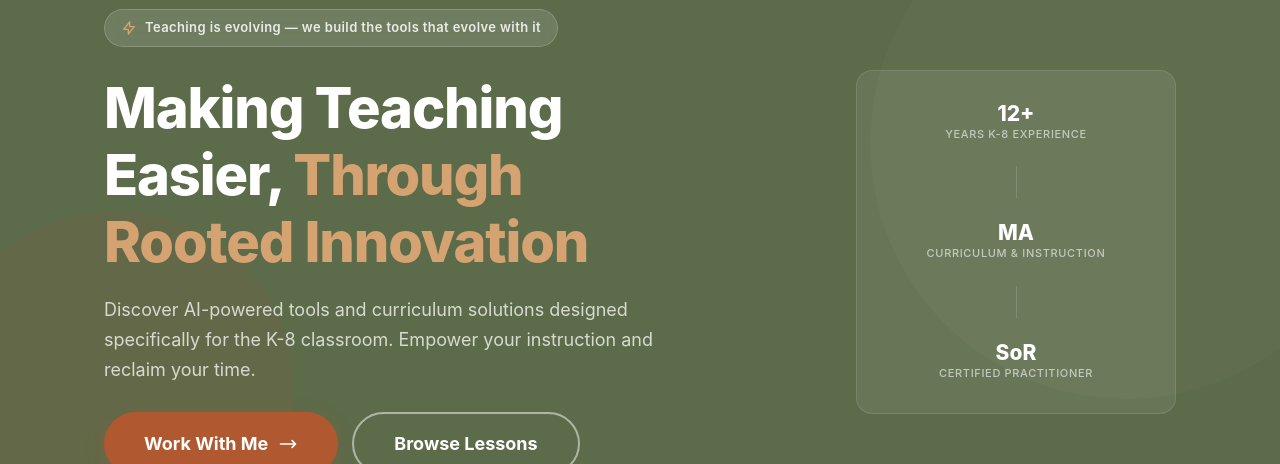
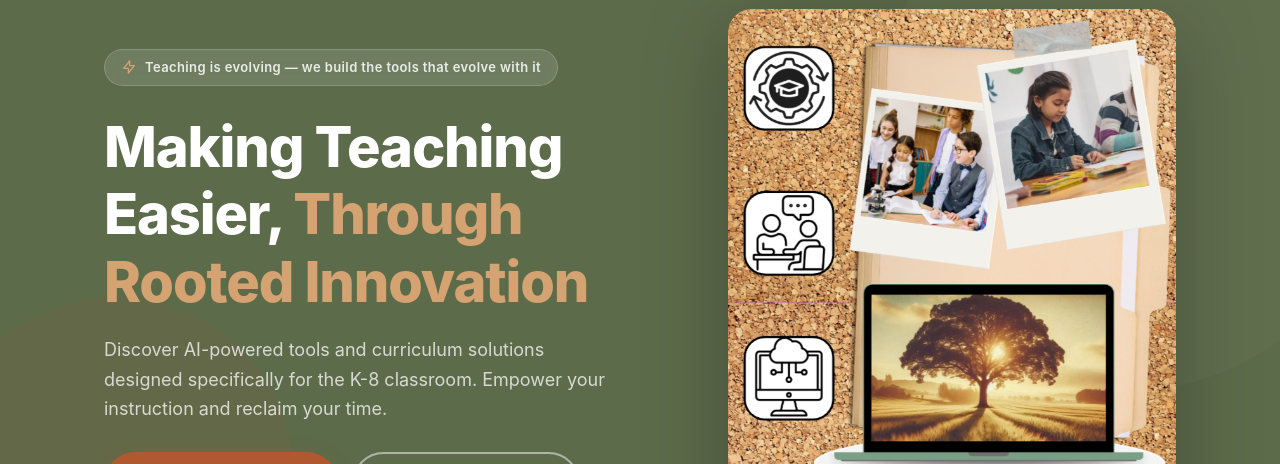
Before and after one commit to mpokodner/rooted-in-learning, a Next.js app: page / in a window 1280 px wide. Shown: the part 128-592 px from the top of the page. Built offline with nearby package versions, Linux system fonts and the light colour scheme; no server answers; a small style sheet from the web is missing.

Commit message:
homepage hero image

```diff
--- a/src/app/(main)/home.css
+++ b/src/app/(main)/home.css
@@ -106,7 +106,7 @@
 @media (min-width: 960px) {
   .hero-container {
     display: grid;
-    grid-template-columns: 1fr 20rem;
+    grid-template-columns: 1fr 1fr;
     align-items: center;
     gap: 3rem;
     text-align: left;
@@ -370,96 +370,39 @@
 }
 
 
-/* ─── Hero Aside (right column) ─── */
+/* ─── Hero Aside (right column — image) ─── */
 
 .hero-aside {
   margin-top: clamp(1.5rem, 3vw, 2rem);
+  display: flex;
+  justify-content: center;
 }
 
 @media (min-width: 960px) {
   .hero-aside {
     margin-top: 0;
-  }
-}
-
-
-/* ─── Hero Trust Bar ─── */
-
-.hero-trust-bar {
-  display: flex;
-  align-items: center;
-  justify-content: center;
-  gap: clamp(1rem, 2.5vw, 2rem);
-  flex-wrap: wrap;
-  padding: clamp(1rem, 2vw, 1.5rem) clamp(1.25rem, 3vw, 2rem);
-  background-color: rgba(255, 255, 255, 0.08);
-  border: 1px solid rgba(255, 255, 255, 0.1);
-  border-radius: var(--radius-lg, 1rem);
-  backdrop-filter: blur(8px);
-  -webkit-backdrop-filter: blur(8px);
-}
-
-@media (min-width: 960px) {
-  .hero-trust-bar {
-    flex-direction: column;
-    gap: 1.5rem;
-    padding: 2rem 1.5rem;
-  }
-
-  .hero-trust-divider {
-    width: 100%;
-    height: 1px;
-  }
-
-  .hero-trust-number {
-    font-size: var(--text-3xl, 1.875rem);
-  }
-}
-
-.hero-trust-item {
-  display: flex;
-  flex-direction: column;
-  align-items: center;
-  gap: 0.125rem;
-}
-
-.hero-trust-number {
-  font-family: var(--font-heading, "Cal Sans", "Inter", system-ui, sans-serif);
-  font-size: var(--text-xl, 1.25rem);
-  font-weight: 800;
-  color: var(--white, #FFFFFF);
-  line-height: 1;
-}
-
-.hero-trust-label {
-  font-size: 0.6875rem;
-  font-weight: 500;
-  color: rgba(255, 255, 255, 0.6);
-  text-transform: uppercase;
-  letter-spacing: 0.06em;
-}
-
-.hero-trust-divider {
-  width: 1px;
-  height: 2rem;
-  background-color: rgba(255, 255, 255, 0.15);
-  flex-shrink: 0;
-}
-
-/* Hide dividers on very small screens, stack stats */
+    justify-content: flex-end;
+  }
+}
+
+.hero-side-image {
+  width: 100%;
+  max-width: 28rem;
+  height: auto;
+  border-radius: var(--radius-xl, 1.5rem);
+  object-fit: contain;
+  filter: drop-shadow(0 20px 40px rgba(0, 0, 0, 0.25));
+}
+
+@media (max-width: 959px) {
+  .hero-side-image {
+    max-width: 20rem;
+  }
+}
+
 @media (max-width: 479px) {
-  .hero-trust-bar {
-    gap: 1.25rem 2rem;
-  }
-
-  .hero-trust-divider {
-    display: none;
-  }
-}
-
-@media (min-width: 768px) and (max-width: 959px) {
-  .hero-trust-number {
-    font-size: var(--text-2xl, 1.5rem);
+  .hero-side-image {
+    max-width: 16rem;
   }
 }
 
--- a/src/app/(main)/page.tsx
+++ b/src/app/(main)/page.tsx
@@ -1,3 +1,4 @@
+import Image from "next/image";
 import Link from "next/link";
 import NewsletterForm from "@/components/NewsletterForm";
 import "./home.css";
@@ -76,24 +77,14 @@ export default function Home() {
           </div>
 
           <div className="hero-aside animate-fade-up animate-delay-4">
-            <div className="hero-trust-bar">
-              <div className="hero-trust-item">
-                <span className="hero-trust-number">12+</span>
-                <span className="hero-trust-label">Years K-8 Experience</span>
-              </div>
-              <div className="hero-trust-divider" />
-              <div className="hero-trust-item">
-                <span className="hero-trust-number">MA</span>
-                <span className="hero-trust-label">
-                  Curriculum &amp; Instruction
-                </span>
-              </div>
-              <div className="hero-trust-divider" />
-              <div className="hero-trust-item">
-                <span className="hero-trust-number">SoR</span>
-                <span className="hero-trust-label">Certified Practitioner</span>
-              </div>
-            </div>
+            <Image
+              src="/hero-side.png"
+              alt="Education meets technology — classroom scenes, EdTech icons, and a laptop displaying The Rooted Learner"
+              width={600}
+              height={700}
+              className="hero-side-image"
+              priority
+            />
           </div>
         </div>
       </section>
```
Also changed, not shown: public/hero-side.png (added).
